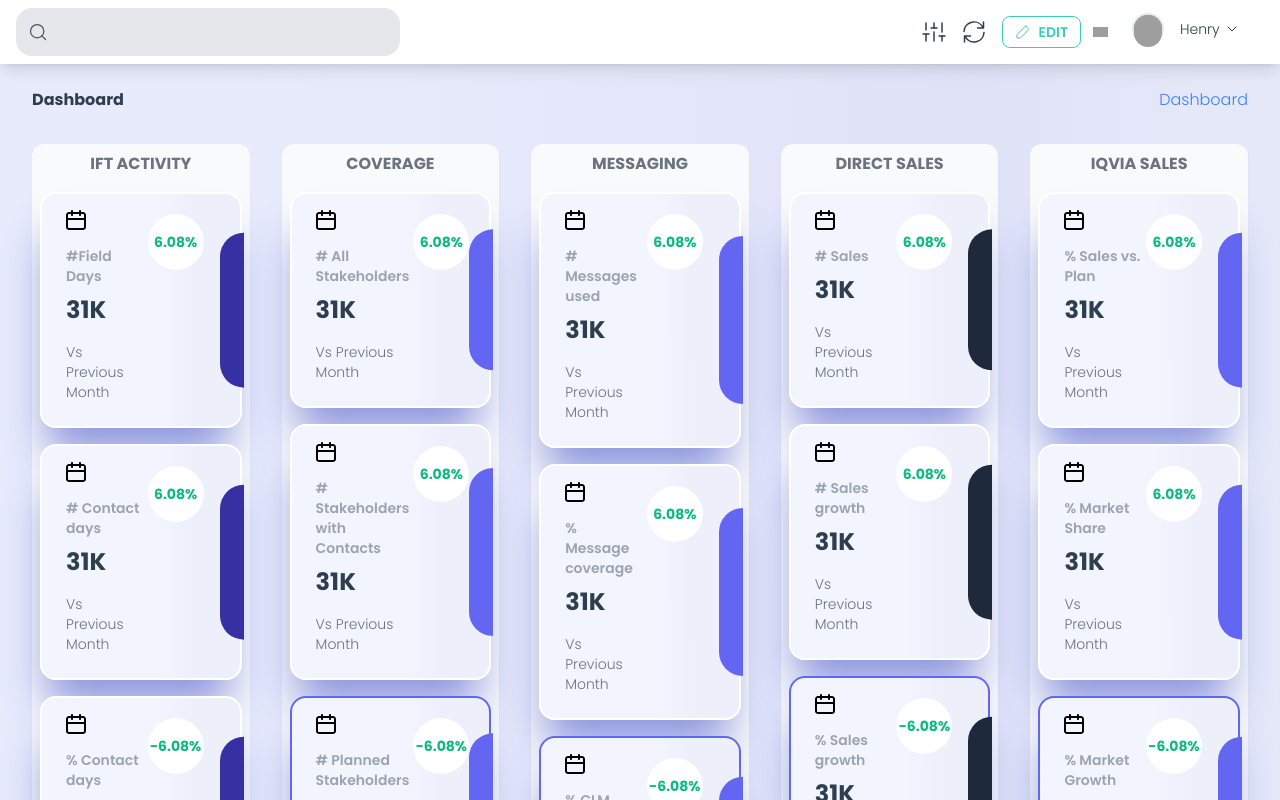
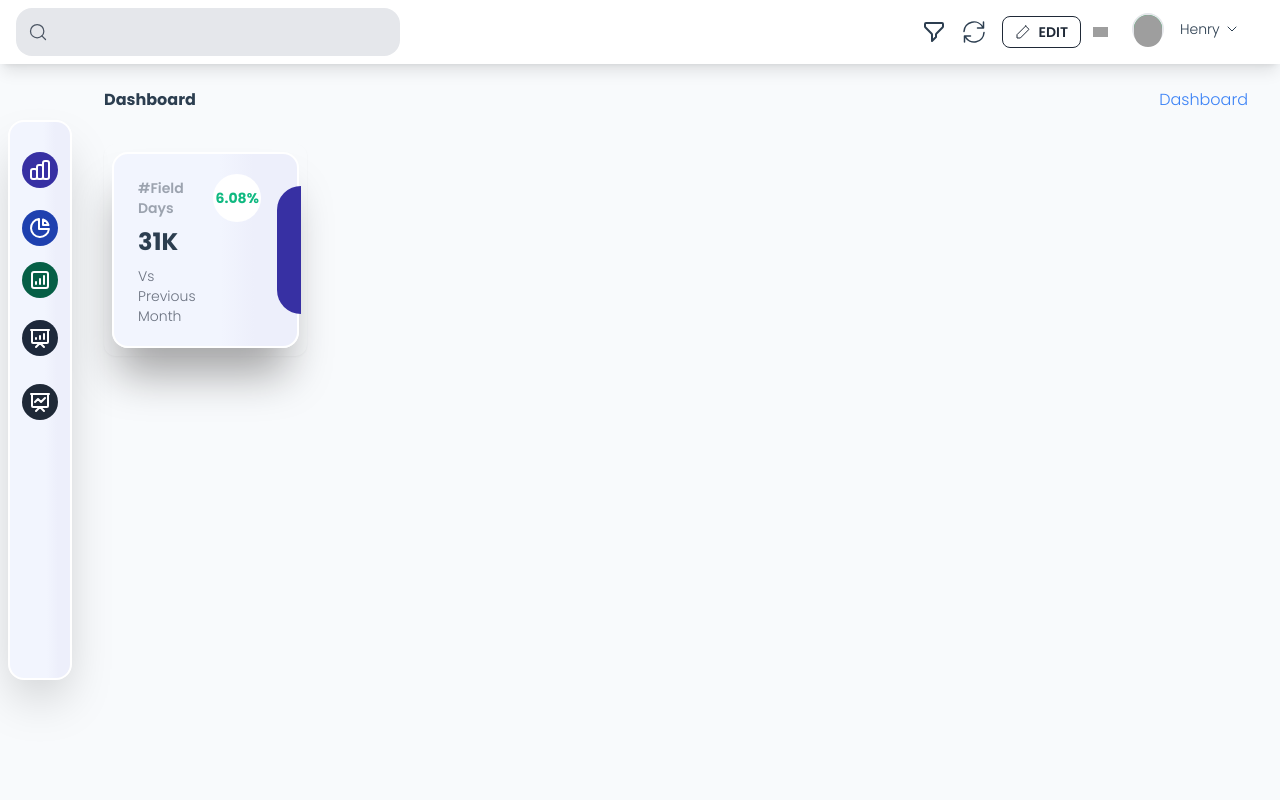
Before and after one commit to boratechlife/dashboard, a Vue app: page / in a window 1280 px wide. Shown: the top 800 px of the page. Built offline with nearby package versions, Linux system fonts and the light colour scheme; grey boxes are pictures that could not be loaded; what tailwindcss-neumorphism, vue3-apexcharts would draw is missing.

Commit message:
impove the home and details page

```diff
--- a/src/App.vue
+++ b/src/App.vue
@@ -1,14 +1,17 @@
 
 <template>
   <div class="w-full" >
+     <Sidebar    />
 <!-- <div :class="openSideBar ? 'transform translate-x-0':'transform -translate-x-64'" class="fixed top-0 z-50 transition-all duration-500" >
 
-       <Sidebar  v-if="$route.path !=='/details'"  @toggle-side-bar="openSideBar = !openSideBar"  />
+
   </div>      -->
   <!-- MAIN SECTION -->
   <main class="flex-1 w-full  py-0   min-h-screen mt-0">
   <TopNav />
-  <div class="px-4 content w-full">
+
+  <div class="px-4 content w-full pl-10">
+  <FilterBar v-if="openFilter"/>
  <router-view />
   </div>
 
@@ -20,15 +23,21 @@
 <script >
 import Sidebar from './components/Sidebar.vue'
 import TopNav from './components/TopNav.vue'
+import FilterBar from './components/FilterBar.vue'
+import { mapState } from 'vuex'
 export default {
   components: {
     Sidebar,
-    TopNav
+    TopNav,
+    FilterBar,
   },
   data() {
     return {
       openSideBar:true
     }
+  },
+  computed: {
+    ...mapState(['openFilter'])
   }
 }
 </script>
--- a/src/components/BreadCrumb.vue
+++ b/src/components/BreadCrumb.vue
@@ -1,6 +1,6 @@
 <template>
                  <!-- START BREADCRUMB -->
-<div class="w-full flex justify-between px-4 py-2 text-xs md:text-base">
+<div class="w-full flex justify-between px-4 lg:pl-16 py-2 text-xs md:text-base">
   <h4 class="font-bold">{{title}}</h4>
   <ul class="font-light flex items-center ">
     <li v-for="(item, index) in crumbs" :key="index">
--- a/src/components/DetailsSideBar.vue
+++ b/src/components/DetailsSideBar.vue
@@ -1,5 +1,5 @@
 <template>
-  <div class="">
+  <div class="lg:w-48 ml-4">
 <draggable
   v-model="metrics.KPI_metrics"
   group="people"
--- /dev/null
+++ b/src/components/FilterBar.vue
@@ -0,0 +1,55 @@
+<template>
+      <div   ref="filter" tabindex="1" id="filter-item" class="  w-11/12 mx-auto relative flex items-center bg-gray-50 h-64 px-6">
+      <div class="absolute flex items-end right-2 top-1 text-gray-500 p-3">
+        <svg xmlns="http://www.w3.org/2000/svg" @click="SET_OPEN_FILTER(false)"  class="h-7 w-7" fill="none" viewBox="0 0 24 24" stroke="currentColor" stroke-width="2">
+  <path stroke-linecap="round" stroke-linejoin="round" d="M6 18L18 6M6 6l12 12" />
+</svg>
+      </div>
+      <div class="flex gap-4  items-end w-full">
+        <div class="w-1/4 text-left space-y-2">
+          <label class="font-bold text-lg">Month</label>
+          <select class="form-select   px-3 py-2 w-full rounded-2xl  outline outline-blue-500">
+            <option>January</option>
+            <option>February</option>
+            <option>March</option>
+            <option>April</option>
+            <option>May</option>
+            <option>June</option>
+            <option>July</option>
+            <option>August</option>
+            <option>September</option>
+            <option>November</option>
+            <option>December</option>
+          </select>
+        </div>
+
+         <div class="w-1/4 text-left  space-y-2">
+          <label class="font-bold text-lg">KIP</label>
+          <select class="form-select   px-3 py-2 w-full rounded-2xl  outline outline-blue-500">
+            <option>IFT Activity</option>
+            <option>Coverage</option>
+            <option>Message</option>
+            <option>Direct Sales</option>
+            <option>IQVA Sales</option>
+          </select>
+        </div>
+
+        <div class="mb-1">
+          <button type="button" @click="SET_OPEN_FILTER(false)" class="px-3 py-2 bg-red-500 rounded text-white">Submit</button>
+        </div>
+      </div>
+    </div>
+</template>
+
+<script>
+import { mapMutations } from 'vuex'
+export default {
+methods: {
+  ...mapMutations(['SET_OPEN_FILTER'])
+}
+}
+</script>
+
+<style>
+
+</style>
--- a/src/components/Sidebar.vue
+++ b/src/components/Sidebar.vue
@@ -1,119 +1,48 @@
 <template>
-    <!-- SIDEBAR -->
-  <div :class="openMobileMenu ? 'w-full overflow-hidden' : 'hidden lg:block'" class="fixed z-50 lg:w-64 bg-indigo-900 top-0 h-screen text-gray-200 py-4 ">
-   <div class="relative w-full">
-     <!-- MENU TOGGLE -->
-<div @click="$emit('toggle-side-bar')" class="absolute cursor-pointer rounded-full h-24 w-12 top-1/2 -right-6 pl-3  transform -translate-1/2 bg-indigo-900 text-white flex items-center justify-center">
->
-</div>
+  <div class="fixed sidemenu card left-2 gap-4 pt-6 z-50 h-[70vh] top-1/2 tranform -translate-y-1/2  rounded-2xl pr-3 pr-2.5 shadow-2xl">
+    <div class="flex flex-col " v-for="(item, index) in metrics" :key="index">
+         <div class="flex  flex-row items-center text-base font-bold text-gray-500 gap-4 px-3">
+           <div :class="item.background" class="flex-none w-9 h-9 p-1 rounded-full flex items-center justify-center text-white">
+        <svg v-if="index===0" xmlns="http://www.w3.org/2000/svg" class="h-6 w-6" fill="none" viewBox="0 0 24 24" stroke="currentColor" stroke-width="2">
+          <path stroke-linecap="round" stroke-linejoin="round" d="M9 19v-6a2 2 0 00-2-2H5a2 2 0 00-2 2v6a2 2 0 002 2h2a2 2 0 002-2zm0 0V9a2 2 0 012-2h2a2 2 0 012 2v10m-6 0a2 2 0 002 2h2a2 2 0 002-2m0 0V5a2 2 0 012-2h2a2 2 0 012 2v14a2 2 0 01-2 2h-2a2 2 0 01-2-2z" />
+        </svg>
 
-     <!-- END MENU TOGGLE -->
+<svg v-if="index===1" xmlns="http://www.w3.org/2000/svg" class="h-6 w-6" fill="none" viewBox="0 0 24 24" stroke="currentColor" stroke-width="2">
+  <path stroke-linecap="round" stroke-linejoin="round" d="M11 3.055A9.001 9.001 0 1020.945 13H11V3.055z" />
+  <path stroke-linecap="round" stroke-linejoin="round" d="M20.488 9H15V3.512A9.025 9.025 0 0120.488 9z" />
+</svg>
 
-      <!-- LOGO -->
-    <h4 class="hidden lg:block text-xl font-extrabold w-full bg-opacity-90 shadow pb-3 ">
-      <span class="text-yellow-500">VI</span>
-      <span class="text-white">ZONE</span>
-    </h4>
-    <!-- END LOGO -->
-
-<!-- MENU SECTION -->
-<div class="w-full text-left  py-3 relative">
-  <!-- CLOSE BUTTON -->
-<div class="text-white absolute right-2 -top-2 lg:hidden" @click="TOGGLE_MOBILE_MENU()">
-  <svg xmlns="http://www.w3.org/2000/svg" width="22" height="22" viewBox="0 0 24 24" fill="none" stroke="currentColor" stroke-width="2.5" stroke-linecap="round" stroke-linejoin="round"><line x1="18" y1="6" x2="6" y2="18"></line><line x1="6" y1="6" x2="18" y2="18"></line></svg>
-</div>
-
-  <!-- END CLOSE BUTTON -->
-  <!-- ITEM -->
-      <div class="item font-sans">
-        <h5 class="text-xs uppercase text-gray-500 px-3 font-bold">Menu</h5>
-        <ul class="w-full my-3">
-        <li class="flex items-center gap-2 px-3.5 py-2.5 hover:bg-gray-900 hover:text-white cursor-pointer" v-for="(item, index) in menu" :key="index">
-<span v-if="item.id===1">
-<svg xmlns="http://www.w3.org/2000/svg" class="h-6 w-6" fill="none" viewBox="0 0 24 24" stroke="currentColor" stroke-width="2">
+<svg v-if="index===2" xmlns="http://www.w3.org/2000/svg" class="h-6 w-6" fill="none" viewBox="0 0 24 24" stroke="currentColor" stroke-width="2">
   <path stroke-linecap="round" stroke-linejoin="round" d="M16 8v8m-4-5v5m-4-2v2m-2 4h12a2 2 0 002-2V6a2 2 0 00-2-2H6a2 2 0 00-2 2v12a2 2 0 002 2z" />
 </svg>
-</span>
-<span v-if="item.id===2">
-<svg xmlns="http://www.w3.org/2000/svg" class="h-6 w-6" fill="none" viewBox="0 0 24 24" stroke="currentColor" stroke-width="2">
-  <path stroke-linecap="round" stroke-linejoin="round" d="M14 10l-2 1m0 0l-2-1m2 1v2.5M20 7l-2 1m2-1l-2-1m2 1v2.5M14 4l-2-1-2 1M4 7l2-1M4 7l2 1M4 7v2.5M12 21l-2-1m2 1l2-1m-2 1v-2.5M6 18l-2-1v-2.5M18 18l2-1v-2.5" />
+
+<svg  v-if="index===3" xmlns="http://www.w3.org/2000/svg" class="h-6 w-6" fill="none" viewBox="0 0 24 24" stroke="currentColor" stroke-width="2">
+  <path stroke-linecap="round" stroke-linejoin="round" d="M8 13v-1m4 1v-3m4 3V8M8 21l4-4 4 4M3 4h18M4 4h16v12a1 1 0 01-1 1H5a1 1 0 01-1-1V4z" />
 </svg>
-</span>
 
-<span v-if="item.id===3">
-<svg xmlns="http://www.w3.org/2000/svg" class="h-6 w-6" fill="none" viewBox="0 0 24 24" stroke="currentColor" stroke-width="2">
+<svg  v-if="index===4" xmlns="http://www.w3.org/2000/svg" class="h-6 w-6" fill="none" viewBox="0 0 24 24" stroke="currentColor" stroke-width="2">
   <path stroke-linecap="round" stroke-linejoin="round" d="M7 12l3-3 3 3 4-4M8 21l4-4 4 4M3 4h18M4 4h16v12a1 1 0 01-1 1H5a1 1 0 01-1-1V4z" />
 </svg>
-</span>
-<span v-if="item.id===4">
-<svg xmlns="http://www.w3.org/2000/svg" class="h-6 w-6" fill="none" viewBox="0 0 24 24" stroke="currentColor" stroke-width="2">
-  <path stroke-linecap="round" stroke-linejoin="round" d="M17 9V7a2 2 0 00-2-2H5a2 2 0 00-2 2v6a2 2 0 002 2h2m2 4h10a2 2 0 002-2v-6a2 2 0 00-2-2H9a2 2 0 00-2 2v6a2 2 0 002 2zm7-5a2 2 0 11-4 0 2 2 0 014 0z" />
-</svg>
-</span>
 
-<span v-if="item.id===5">
-<svg xmlns="http://www.w3.org/2000/svg" class="h-6 w-6" fill="none" viewBox="0 0 24 24" stroke="currentColor" stroke-width="2">
-  <path stroke-linecap="round" stroke-linejoin="round" d="M12 8c-1.657 0-3 .895-3 2s1.343 2 3 2 3 .895 3 2-1.343 2-3 2m0-8c1.11 0 2.08.402 2.599 1M12 8V7m0 1v8m0 0v1m0-1c-1.11 0-2.08-.402-2.599-1M21 12a9 9 0 11-18 0 9 9 0 0118 0z" />
-</svg>
-</span>
- <span>{{item.name}}</span>
-          </li>
-        </ul>
-      </div>
-  <!-- END ITEM -->
-</div>
-
-
-<!-- END MENU SECTION -->
-   </div>
-
-  </div>
-  <!-- END SIDEBAR -->
+           </div>
+           <div class="name">{{item.name}}</div>
+         </div>
+    </div>
+    </div>
 </template>
 
 <script>
+import { mapState } from 'vuex'
+export default {
+computed: {
+          ...mapState(['kipsMetrics']),
+         metrics: {
+            get() {
 
-import { mapMutations } from 'vuex'
-
-export default {
-    name:'Sidebar',
-   data(){
-     return {
-       menu: [
-         {
-           id:1,
-           name:"IFT Activity",
+           return  this.kipsMetrics;
+        },
          },
-        {
-           id:2,
-           name:"Coverage",
-         },
-         {
-           id:3,
-           name:"Messaging",
-         },
-         {
-           id:4,
-           name:"Direct Sales",
-         },
-          {
-           id:5,
-           name:"IQVIA Sales",
-         }
-       ]
-     }
-   },
-    computed: {
-      openMobileMenu() {
-        return this.$store.state.openMobileMenu;
-      }
-    },
-    methods: {
-    ...mapMutations(['TOGGLE_MOBILE_MENU'])
-    },
-    mounted() {
-      console.log(this.openMobileMenu);
-    }
+}
 }
 </script>
 
--- a/src/components/StatisticCard.vue
+++ b/src/components/StatisticCard.vue
@@ -1,6 +1,6 @@
 <template>
 
-  <div :class="metric.classes" class="stat card inline  rounded-2xl  relative  hover:scale-2  relative">
+  <div :class="metric.classes" class="stat card max-w-xs inline  rounded-2xl  relative  hover:scale-2  relative">
  <div :class="background" class="absolute rounded-l-3xl w-6  h-2/3 top-1/2 transform -translate-y-1/2 -right-1 bg-indigo-500"></div>
     <div v-if="enableEditing" :class="metric.favorite ? 'text-yellow-500' : ''" class="absolute  right-0 top-0 p-2 hover:text-yellow-500" >
      <svg @click.self="setFavorite({...metric, type: 'card',metric_type_index:metric_type_index})" xmlns="http://www.w3.org/2000/svg" width="24" height="24" viewBox="0 0 24 24" fill="none" stroke="currentColor" stroke-width="1.5" stroke-linecap="round" stroke-linejoin="round"><polygon points="12 2 15.09 8.26 22 9.27 17 14.14 18.18 21.02 12 17.77 5.82 21.02 7 14.14 2 9.27 8.91 8.26 12 2"></polygon></svg>
@@ -8,18 +8,15 @@
     <router-link to="/details" class=" flex justify-betweenn">
  <div className="flex-grow">
    <div className="icon">
-  <svg width="20" height="20" viewBox="0 0 20 20" fill="none" xmlns="http://www.w3.org/2000/svg">
-<path d="M17 2H15V1C15 0.734784 14.8946 0.48043 14.7071 0.292893C14.5196 0.105357 14.2652 0 14 0C13.7348 0 13.4804 0.105357 13.2929 0.292893C13.1054 0.48043 13 0.734784 13 1V2H7V1C7 0.734784 6.89464 0.48043 6.70711 0.292893C6.51957 0.105357 6.26522 0 6 0C5.73478 0 5.48043 0.105357 5.29289 0.292893C5.10536 0.48043 5 0.734784 5 1V2H3C2.20435 2 1.44129 2.31607 0.87868 2.87868C0.316071 3.44129 0 4.20435 0 5V17C0 17.7956 0.316071 18.5587 0.87868 19.1213C1.44129 19.6839 2.20435 20 3 20H17C17.7956 20 18.5587 19.6839 19.1213 19.1213C19.6839 18.5587 20 17.7956 20 17V5C20 4.20435 19.6839 3.44129 19.1213 2.87868C18.5587 2.31607 17.7956 2 17 2V2ZM18 17C18 17.2652 17.8946 17.5196 17.7071 17.7071C17.5196 17.8946 17.2652 18 17 18H3C2.73478 18 2.48043 17.8946 2.29289 17.7071C2.10536 17.5196 2 17.2652 2 17V10H18V17ZM18 8H2V5C2 4.73478 2.10536 4.48043 2.29289 4.29289C2.48043 4.10536 2.73478 4 3 4H5V5C5 5.26522 5.10536 5.51957 5.29289 5.70711C5.48043 5.89464 5.73478 6 6 6C6.26522 6 6.51957 5.89464 6.70711 5.70711C6.89464 5.51957 7 5.26522 7 5V4H13V5C13 5.26522 13.1054 5.51957 13.2929 5.70711C13.4804 5.89464 13.7348 6 14 6C14.2652 6 14.5196 5.89464 14.7071 5.70711C14.8946 5.51957 15 5.26522 15 5V4H17C17.2652 4 17.5196 4.10536 17.7071 4.29289C17.8946 4.48043 18 4.73478 18 5V8Z" fill="black"/>
-</svg>
-<p className="text-gray-400 text-left font-semibold text-sm mt-4 mb-2">{{metric.title}}</p>
-<div className="text-xl lg:text-2xl font-bold text-left mb-4 mt-2">{{metric.metric}}</div>
+<p className="text-gray-400 text-left font-semibold text-sm mt-2 mb-1">{{metric.title}}</p>
+<div className="text-xl lg:text-2xl font-bold text-left  mt-2 mb-1">{{metric.metric}}</div>
 
-<p className="text-gray-500 text-left font-light text-sm mt-4 mb-2">{{metric.period}}</p>
+<p className="text-gray-500 text-left font-light text-sm  mt-2 mb-1">{{metric.period}}</p>
    </div>
  </div>
  <div className="pr-2">
-   <div :class="metric.classes" className="h-16 w-16 rounded-full flex items-center relative justify-center">
-     <div class="h-14 w-14 rounded-full bg-white flex justify-center text-sm font-bold items-center">
+   <div :class="metric.classes" className="h-14 w-14 rounded-full flex items-center relative justify-center">
+     <div class="h-12 w-12 rounded-full bg-white flex justify-center text-sm font-bold items-center">
        <span class="text-emerald-500">{{metric.percent}}%</span>
      </div>
      <div :class="metric.classes" className="absolute -top-1 h-4 w-4 rounded-full"></div>
--- a/src/components/StatisticsHeader.vue
+++ b/src/components/StatisticsHeader.vue
@@ -2,13 +2,15 @@
     <div class="w-full flex justify-end items-center gap-4 bg-white py-2 px-3 relative">
     <div class="flex items-center gap-4">
       <span @click="openFilterFunc">
-        <svg xmlns="http://www.w3.org/2000/svg" width="24" height="24" viewBox="0 0 24 24" fill="none" stroke="currentColor" stroke-width="1.5" stroke-linecap="round" stroke-linejoin="round"><line x1="4" y1="21" x2="4" y2="14"></line><line x1="4" y1="10" x2="4" y2="3"></line><line x1="12" y1="21" x2="12" y2="12"></line><line x1="12" y1="8" x2="12" y2="3"></line><line x1="20" y1="21" x2="20" y2="16"></line><line x1="20" y1="12" x2="20" y2="3"></line><line x1="1" y1="14" x2="7" y2="14"></line><line x1="9" y1="8" x2="15" y2="8"></line><line x1="17" y1="16" x2="23" y2="16"></line></svg>
+        <svg xmlns="http://www.w3.org/2000/svg" class="h-6 w-6" fill="none" viewBox="0 0 24 24" stroke="currentColor" stroke-width="2">
+  <path stroke-linecap="round" stroke-linejoin="round" d="M3 4a1 1 0 011-1h16a1 1 0 011 1v2.586a1 1 0 01-.293.707l-6.414 6.414a1 1 0 00-.293.707V17l-4 4v-6.586a1 1 0 00-.293-.707L3.293 7.293A1 1 0 013 6.586V4z" />
+</svg>
       </span>
       <span>
         <svg xmlns="http://www.w3.org/2000/svg" width="24" height="24" viewBox="0 0 24 24" fill="none" stroke="currentColor" stroke-width="1.5" stroke-linecap="round" stroke-linejoin="round"><path d="M21.5 2v6h-6M2.5 22v-6h6M2 11.5a10 10 0 0 1 18.8-4.3M22 12.5a10 10 0 0 1-18.8 4.2"/></svg>
       </span>
-      <template v-if="type==='details'">
-              <button v-if="!enableChartEditing" @click.prevent="ENABLE_CHART_EDITING()" class="btn btn-outline btn-accent btn-sm gap-2 py-0 text-sm">
+      <template v-if="$route.path==='/details'">
+              <button v-if="!enableChartEditing" @click.prevent="ENABLE_CHART_EDITING()" class="btn btn-outline btn-primary btn-sm gap-2 py-0 text-sm">
         <span><svg class="h-4 w-4" xmlns="http://www.w3.org/2000/svg" width="24" height="24" viewBox="0 0 24 24" fill="none" stroke="currentColor" stroke-width="1.5" stroke-linecap="round" stroke-linejoin="round"><polygon points="16 3 21 8 8 21 3 21 3 16 16 3"></polygon></svg></span>
         <span class="text-sm">Edit</span>
       </button>
@@ -18,36 +20,15 @@
        </template>
       <template v-else>
 
-      <button v-if="!enableEditing" @click="ENABLE_EDITING" class="btn btn-outline btn-accent btn-sm gap-2 py-0 text-sm">
+      <button v-if="!enableEditing" @click="edit" class="btn btn-outline btn-indigo-500 btn-sm gap-2 py-0 text-sm">
         <span><svg class="h-4 w-4" xmlns="http://www.w3.org/2000/svg" width="24" height="24" viewBox="0 0 24 24" fill="none" stroke="currentColor" stroke-width="1.5" stroke-linecap="round" stroke-linejoin="round"><polygon points="16 3 21 8 8 21 3 21 3 16 16 3"></polygon></svg></span>
         <span class="text-sm">Edit</span>
       </button>
-       <button v-else  @click.prevent="$route.path==='' ? save : $router.push('/metrics/edit')" class="btn btn-outline btn-primary btn-sm gap-2 py-0 text-sm">
+       <button v-else  @click.prevent="()=>{save(); $router.push('/')}" class="btn btn-outline btn-primary btn-sm gap-2 py-0 text-sm">
         <span class="text-sm">Save</span>
       </button>
       </template>
 
-    </div>
-    <div v-show="openFilter"  ref="filter" tabindex="1" id="filter-item" class="absolute  z-50 right-0 left-0 w-full top-0 flex items-center bg-white h-64 px-6">
-      <div class="flex gap-4  items-end w-full">
-        <div class="w-1/4 text-left space-y-2">
-          <label class="font-bold text-lg">Month</label>
-          <select class="form-select  px-3 py-2 w-full rounded border border-gray-100">
-            <option></option>
-          </select>
-        </div>
-
-         <div class="w-1/4 text-left  space-y-2">
-          <label class="font-bold text-lg">KIP</label>
-          <select class="form-select  px-3 py-2 w-full rounded border border-gray-100">
-            <option></option>
-          </select>
-        </div>
-
-        <div class="mb-1">
-          <button type="button" @click="closeFilter" class="px-3 py-2 bg-red-500 rounded text-white">Submit</button>
-        </div>
-      </div>
     </div>
   </div>
 </template>
@@ -66,6 +47,10 @@ export default {
 
       },
       methods: {
+        edit() {
+          this.ENABLE_EDITING();
+          this.$router.push('/metrics/edit');
+        },
         openFilterFunc() {
           this.SET_OPEN_FILTER(true)
        //   console.log(document.getElementById("filter-item").focus());
--- a/src/index.css
+++ b/src/index.css
@@ -9,13 +9,28 @@ box-shadow:  -35px 35px 100px #e6e6e6,
 }
 
 body {
-    background: linear-gradient(90.11deg, #E8EBFC 13.14%, #E7EAFB 31.72%, #E0E3F8 75.68%, #E5E8F9 92.74%);
+    @apply bg-slate-50 transition-all duration-500;
 }
 
 .card {
     background: linear-gradient(89.62deg, #F2F5FE 57.92%, #EDEFFB 76.21%);
 border: 2px solid #FFFFFF;
-box-shadow: -3px 35px 44px -9px #8B95DD;
+box-shadow: -3px 35px 44px -9px #a4a4a5;
 border-radius: 37px;
+position: relative;
+}
+.stat-cards .card::before {
+
+   @apply h-full w-full absolute bg-black  border-b-4 shadow-xl;
+}
+.sidemenu {
+    @apply bg-white !important;
+}
+.sidemenu {
+    @apply w-16 overflow-hidden transition-all duration-500;
+
+}
+.sidemenu:hover {
+    @apply w-64 overflow-hidden;
 }
 @tailwind utilities;
--- a/src/store/index.js
+++ b/src/store/index.js
@@ -45,7 +45,7 @@ export default createStore({
             percent:6.08,
             period:'Vs Previous Month',
             favorite:false,
-            classes:" border-blue-500",
+
           },
           {
             id:5,
@@ -54,7 +54,7 @@ export default createStore({
             percent:6.08,
             period:'Vs Previous Month',
             favorite:false,
-            classes:" border-blue-500",
+
           },
           {
             id:6,
@@ -63,7 +63,7 @@ export default createStore({
             percent:6.08,
             period:'Vs Previous Month',
             favorite:false,
-            classes:" border-blue-500",
+
           },
           {
             id:7,
@@ -72,7 +72,7 @@ export default createStore({
             percent:6.08,
             period:'Vs Previous Month',
             favorite:false,
-            classes:" border-blue-500",
+
           },
           {
             id:8,
@@ -81,7 +81,7 @@ export default createStore({
             percent:6.08,
             period:'Vs Previous Month',
             favorite:false,
-            classes:" border-blue-500",
+
           },
           {
             id:9,
@@ -90,7 +90,7 @@ export default createStore({
             percent:6.08,
             period:'Vs Previous Month',
             favorite:false,
-            classes:" border-blue-500",
+
           },
           {
             id:10,
@@ -99,7 +99,7 @@ export default createStore({
             percent:6.08,
             period:'Vs Previous Month',
             favorite:false,
-            classes:" border-blue-500",
+
           }
 
         ]
@@ -138,7 +138,7 @@ export default createStore({
             percent:-6.08,
             period:'Vs Previous Month',
             favorite:false,
-            classes:" border-indigo-500",
+
           },
           {
             id:4,
@@ -147,7 +147,7 @@ export default createStore({
             percent:6.08,
             period:'Vs Previous Month',
             favorite:false,
-            classes:" border-blue-500",
+
           },
           {
             id:5,
@@ -156,7 +156,7 @@ export default createStore({
             percent:6.08,
             period:'Vs Previous Month',
             favorite:false,
-            classes:" border-blue-500",
+
           },
           {
             id:6,
@@ -165,7 +165,7 @@ export default createStore({
             percent:6.08,
             period:'Vs Previous Month',
             favorite:false,
-            classes:" border-blue-500",
+
           },
           {
             id:7,
@@ -174,7 +174,7 @@ export default createStore({
             percent:6.08,
             period:'Vs Previous Month',
             favorite:false,
-            classes:" border-blue-500",
+
           },
           {
             id:8,
@@ -183,7 +183,7 @@ export default createStore({
             percent:6.08,
             period:'Vs Previous Month',
             favorite:false,
-            classes:" border-blue-500",
+
           }
         ]
 
@@ -219,7 +219,7 @@ export default createStore({
             percent:-6.08,
             period:'Vs Previous Month',
             favorite:false,
-            classes:" border-indigo-500",
+
           }
         ]
 
@@ -256,7 +256,7 @@ export default createStore({
             percent:-6.08,
             period:'Vs Previous Month',
             favorite:false,
-            classes:" border-indigo-500",
+
           },
           {
             id:4,
@@ -265,7 +265,7 @@ export default createStore({
             percent:6.08,
             period:'Vs Previous Month',
             favorite:false,
-            classes:" border-blue-500",
+
           }
         ]
 
@@ -302,7 +302,7 @@ export default createStore({
             percent:-6.08,
             period:'Vs Previous Month',
             favorite:false,
-            classes:" border-indigo-500",
+
           },
 
         ]
@@ -614,6 +614,7 @@ export default createStore({
        // context.commit('UPDATE_STATE')
       context.commit('DISABLE_EDITING')
 
+
       },
 
       saveChart(context) {
--- a/src/views/Home.vue
+++ b/src/views/Home.vue
@@ -7,13 +7,13 @@
 <BreadCrumb title="Dashboard" :crumbs="['Dashboard']" />
 
 <!-- START CARDS SECTION -->
-<div class="w-full px-4">
+<div class="w-full px-4 pl-16">
 
 <div class="grid grid-cols-1 lg:grid-cols-5 lg:w-full gap-8 mt-6 relative">
   <div class="absolute z-10 rounded-t-2xl bg-gradient from-bg-gray-300 to-bg-tranparent w-full h-64"></div>
   <div class=" z-30 " v-for="(item, index) in metrics" :key="index">
-    <div class="bg-gray-50 rounded-xl shadow-sm p-2 w-full">
-      <h4 class="text-gray-500 font-bold uppercase mb-4 ">{{item.name}}</h4>
+    <div class=" rounded-xl stat-cards shadow-sm p-2 w-full">
+
       <draggable
   v-model="item.KPI_metrics"
   group="people"
@@ -65,10 +65,18 @@ export default {
          metrics: {
             get() {
               if(this.searchMetrics) {
+
                 return this.searchMetrics;
+
               }
-            if( this.kipsMetrics.some(item=>item.favorite ===true) && !this.enableEditing) {
-             return this.kipsMetrics.filter(item=> item.favorite ===true)
+            if( this.kipsMetrics.some(item=> item.KPI_metrics.some((metric) =>metric.favorite ===true)) && !this.enableEditing) {
+             return this.kipsMetrics.filter(item=> item.KPI_metrics.some((metric) =>metric.favorite ===true)).map(filtered => {
+                  const kpimetrics= filtered.KPI_metrics.filter(itemMetric =>itemMetric.favorite ===true);
+                  return  {
+                    ...filtered,
+                    KPI_metrics:kpimetrics,
+                  }
+             })
             }
            return  this.kipsMetrics;
         },
```
Also changed, not shown: src/views/Details.vue (+8 -5 lines).
